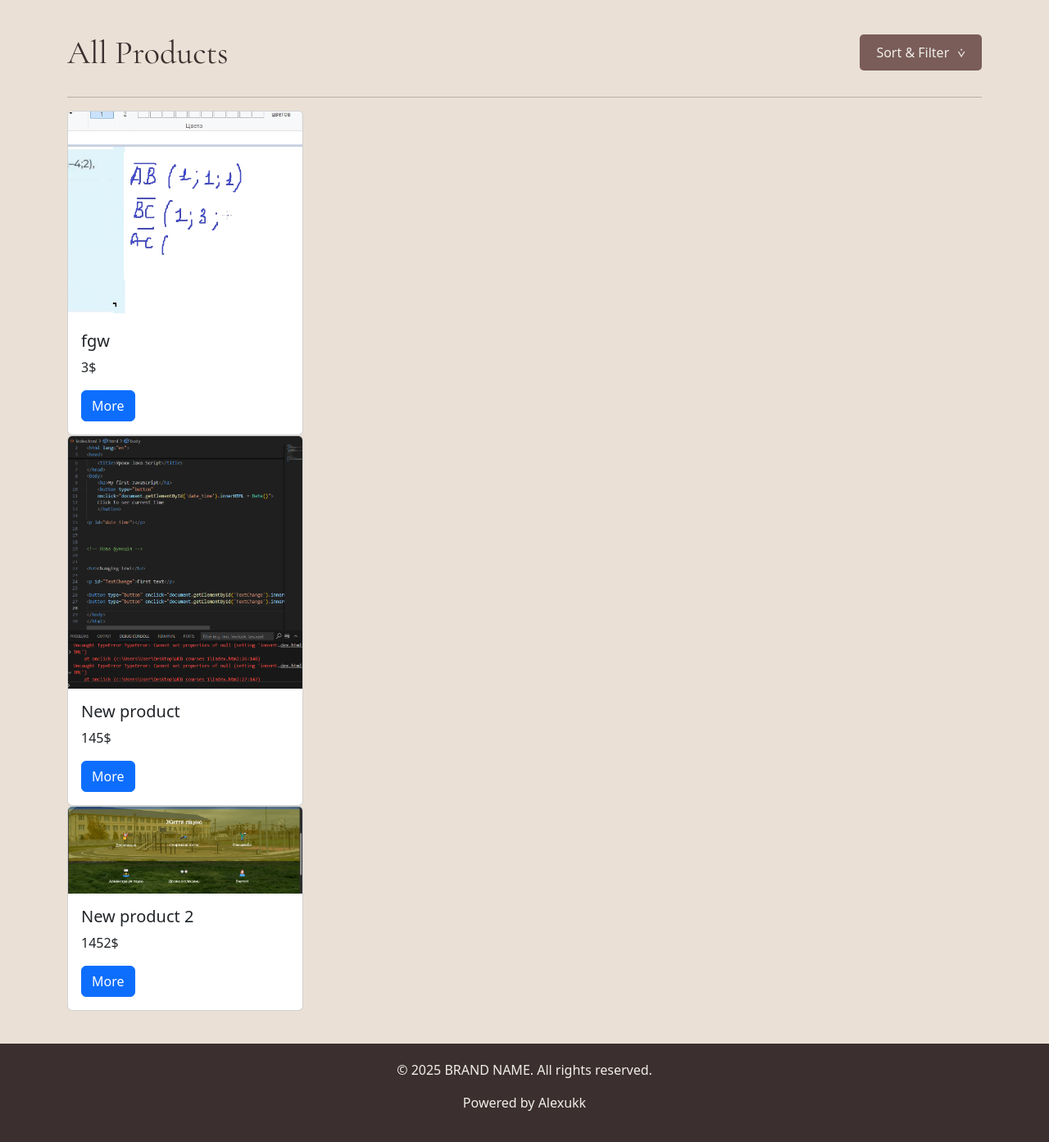
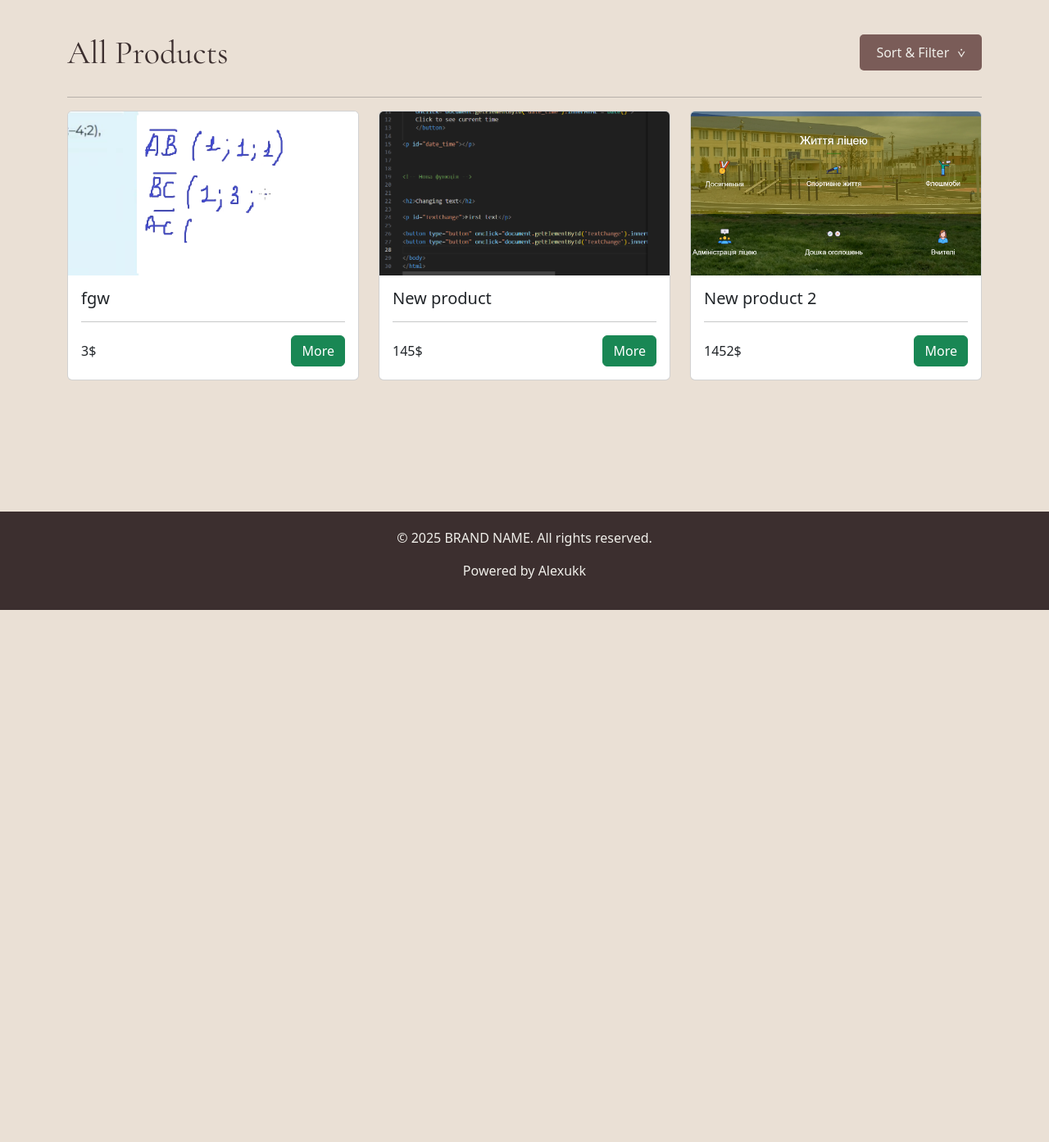
Before and after one commit to Alexukk/Diordiev-Crafts, a Flask app: a page that uses templates/shop.html in a window 1280 px wide. Shown: the part 56-1449 px from the top of the page at 82% size. After the commit the page ends 800 px from the top, so only its background shows below. Run offline with Flask 3, Linux system fonts and the light colour scheme.

Commit message:
Fixed product cards

```diff
--- a/static/css/main.css
+++ b/static/css/main.css
@@ -883,4 +883,8 @@ a {
 .privacy-policy-section .nav-pills .nav-link:hover:not(.active) {
     background-color: rgba(86, 138, 66, 1); /* Легкий желтый фон при наведении */
     color: #000; /* Цвет текста при наведении */
+}.card-img-top {
+    width: 100%;       /* Изображение займет всю ширину родительской карточки */
+    height: 200px;     /* Задаем фиксированную высоту для всех изображений */
+    object-fit: cover; /* Ключевое свойство, чтобы фото не искажались */
 }
--- a/templates/shop.html
+++ b/templates/shop.html
@@ -78,14 +78,19 @@
             </div>
         </div>
         <hr>
-        <div class="product-grid">
+        <div class="row g-4">
     {% for product in products %}
-            <div class="card" style="width: 18rem;">
+    <div class="col-12 col-md-6 col-lg-4">
+        <div class="card h-100">
             <img src="{{ './static/' + product.photo1}}" class="card-img-top" alt="{{ product.title }}">
               <div class="card-body">
                 <h5 class="card-title">{{ product.title }}</h5>
-        <p class="card-text">{{ product.price }}$</p>
-        <a href=" {{ url_for('shop', product_id=product.id) }}" class="btn btn-primary">More</a>
+                  <hr>
+                <div class="d-flex justify-content-between align-items-center mt-3">
+                    <p class="card-text mb-0">{{ product.price }}$</p>
+                    <a href="{{ url_for('shop', product_id=product.id) }}" class="btn btn-success">More</a>
+                </div>
+            </div>
         </div>
     </div>
     {% endfor %}
```
Also changed, not shown: instance/DiordievCrafts.db, static/uploads/products/20250907165315037932_Screenshot_2025-04-03_184412.png (deleted), static/uploads/products/20250907165315037932_Screenshot_2025-04-07_212610.png (deleted), static/uploads/products/20250907225912155908_Screenshot_2025-04-30_103021.png (added), static/uploads/products/20250907225912162724_Screenshot_2025-04-03_182645.png (added), static/uploads/products/20250907225912162724_Screenshot_2025-04-03_192800.png (added). Lines whose indentation alone changed are shown as unchanged.
